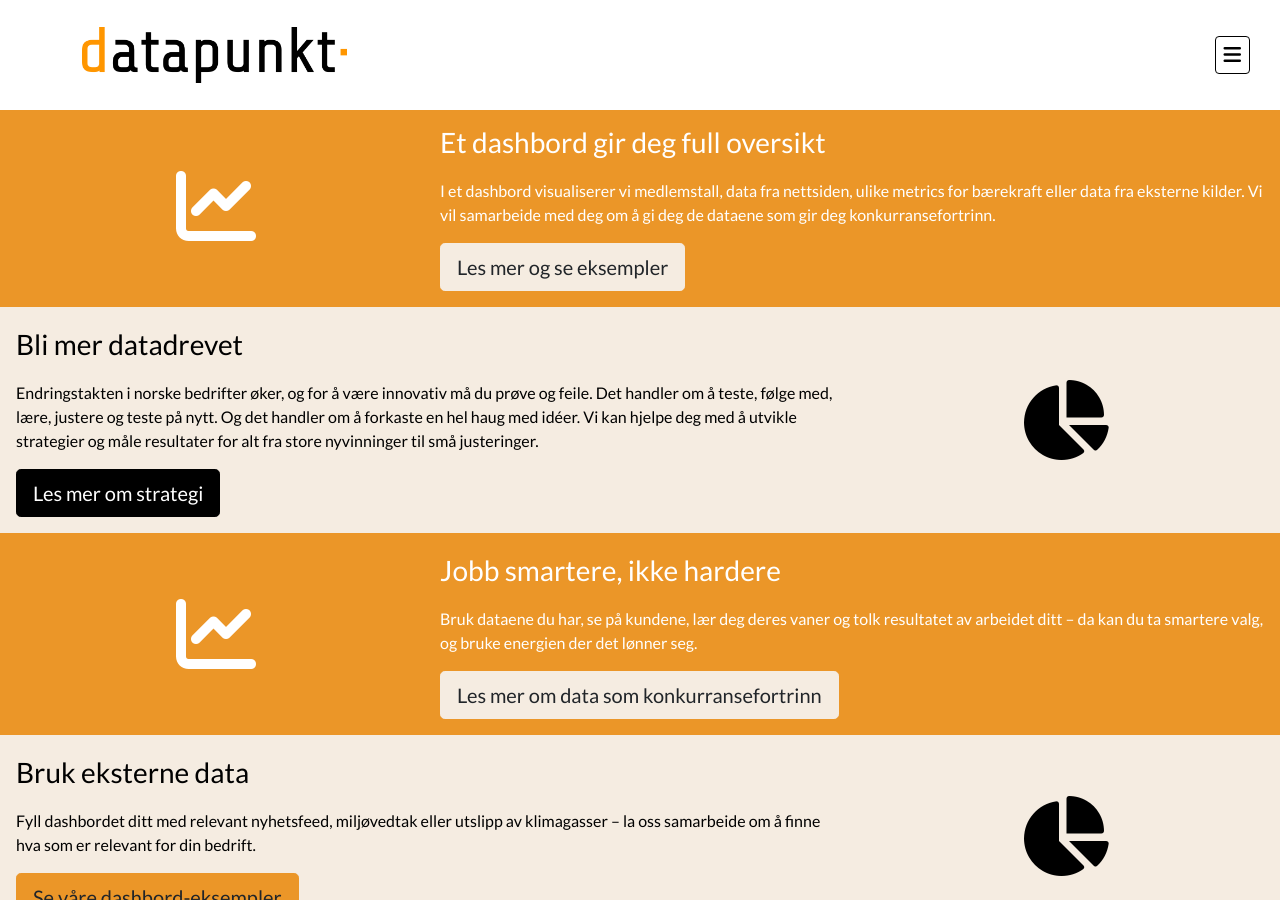
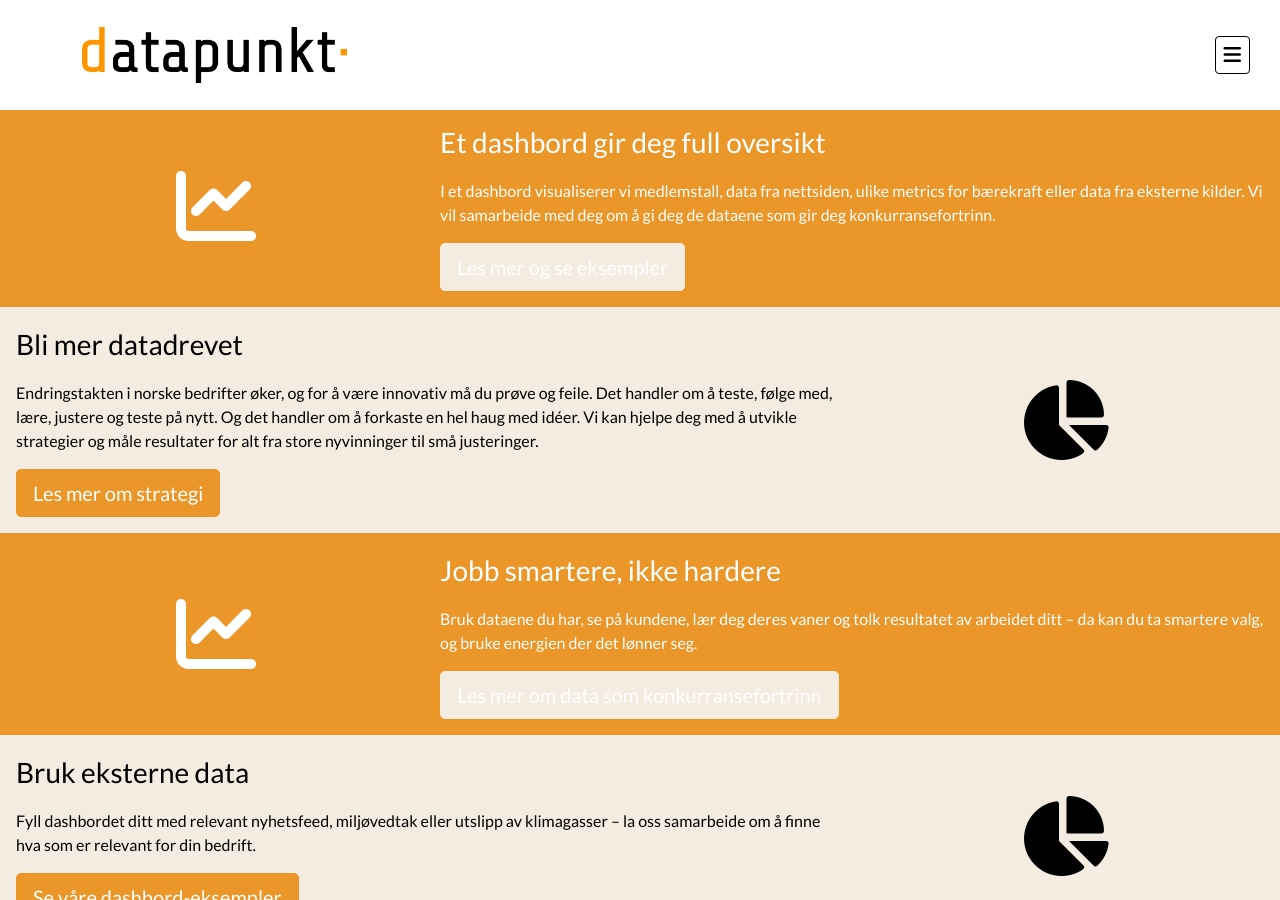
Before and after one commit to xibriz/datapunkt, a Jekyll site: the page built from docs/index.markdown, in a window 1280 px wide and 900 px high, scrolled down 1029 px. Built offline with Jekyll 4.4.1, drawn with Linux system fonts in a browser that asks for light colours; nearby versions of some CDN libraries; our own code applies the rules of GitHub Pages for plain Markdown files.

Commit message:
btn style

```diff
--- a/docs/_layouts/default.html
+++ b/docs/_layouts/default.html
@@ -102,7 +102,7 @@
                     Et dashbord gir deg full oversikt
                 </p>
                 <p>I et dashbord visualiserer vi medlemstall, data fra nettsiden, ulike metrics for bærekraft eller data fra eksterne kilder. Vi vil samarbeide med deg om å gi deg de dataene som gir deg konkurransefortrinn.</p>
-                <button type="button" class="btn btn-odd btn-lg">Les mer og se eksempler</button>
+                <button type="button" class="btn btn-primary btn-odd btn-lg">Les mer og se eksempler</button>
             </div>
         </div>
     </div>
@@ -114,7 +114,7 @@
                     Bli mer datadrevet
                 </p>
                 <p>Endringstakten i norske bedrifter øker, og for å være innovativ må du prøve og feile. Det handler om å teste, følge med, lære, justere og teste på nytt. Og det handler om å forkaste en hel haug med idéer. Vi kan hjelpe deg med å utvikle strategier og måle resultater for alt fra store nyvinninger til små justeringer.</p>
-                <button type="button" class="btn btn-primary btn-lg">Les mer om strategi</button>
+                <button type="button" class="btn btn-primary btn-even btn-lg">Les mer om strategi</button>
             </div>
             <div class="col-4">
                 <div class="d-flex align-items-center justify-content-center">
@@ -136,7 +136,7 @@
                     Jobb smartere, ikke hardere
                 </p>
                 <p>Bruk dataene du har, se på kundene, lær deg deres vaner og tolk resultatet av arbeidet ditt – da kan du ta smartere valg, og bruke energien der det lønner seg.</p>
-                <button type="button" class="btn btn-odd btn-lg">Les mer om data som konkurransefortrinn</button>
+                <button type="button" class="btn btn-primary btn-odd btn-lg">Les mer om data som konkurransefortrinn</button>
             </div>
         </div>
     </div>
@@ -148,7 +148,7 @@
                     Bruk eksterne data
                 </p>
                 <p>Fyll dashbordet ditt med relevant nyhetsfeed, miljøvedtak eller utslipp av klimagasser – la oss samarbeide om å finne hva som er relevant for din bedrift.</p>
-                <button type="button" class="btn btn-even btn-lg">Se våre dashbord-eksempler</button>
+                <button type="button" class="btn btn-primary btn-even btn-lg">Se våre dashbord-eksempler</button>
             </div>
             <div class="col-4">
                 <div class="d-flex align-items-center justify-content-center">
@@ -170,7 +170,7 @@
                     Koble sammen data fra flere kilder
                 </p>
                 <p>Medlemssystemer og CRM, nettsider, nyhetsbrev, databaser – når dataene flyter fritt og spiller på lag, kan du finne uventede sammenhenger og gjøre fatte bedre avgjørelser.</p>
-                <button type="button" class="btn btn-odd btn-lg">Les mer om våre tekniske løsninger</button>
+                <button type="button" class="btn btn-primary btn-odd btn-lg">Les mer om våre tekniske løsninger</button>
                 <p></p>
             </div>
         </div>
```
